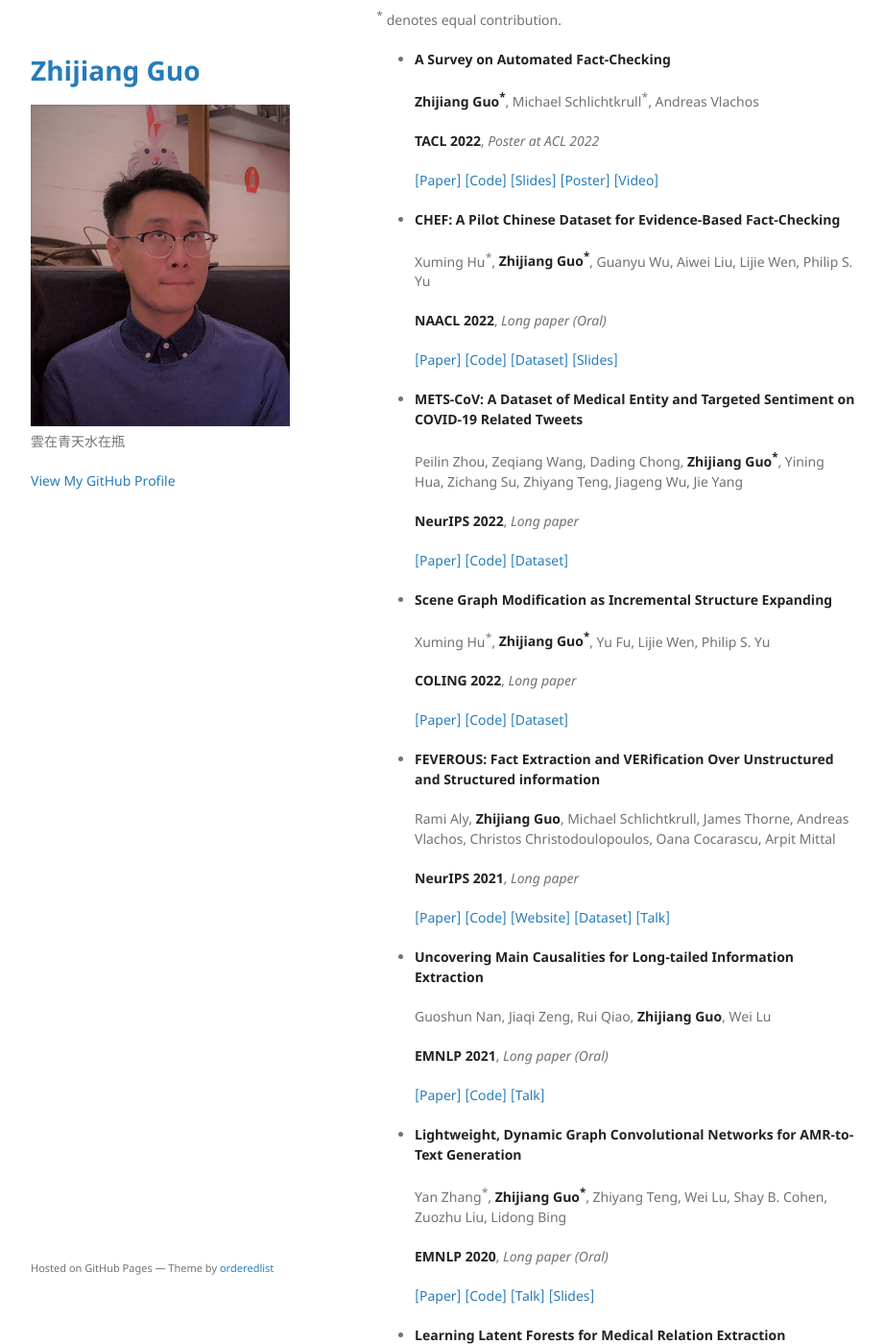
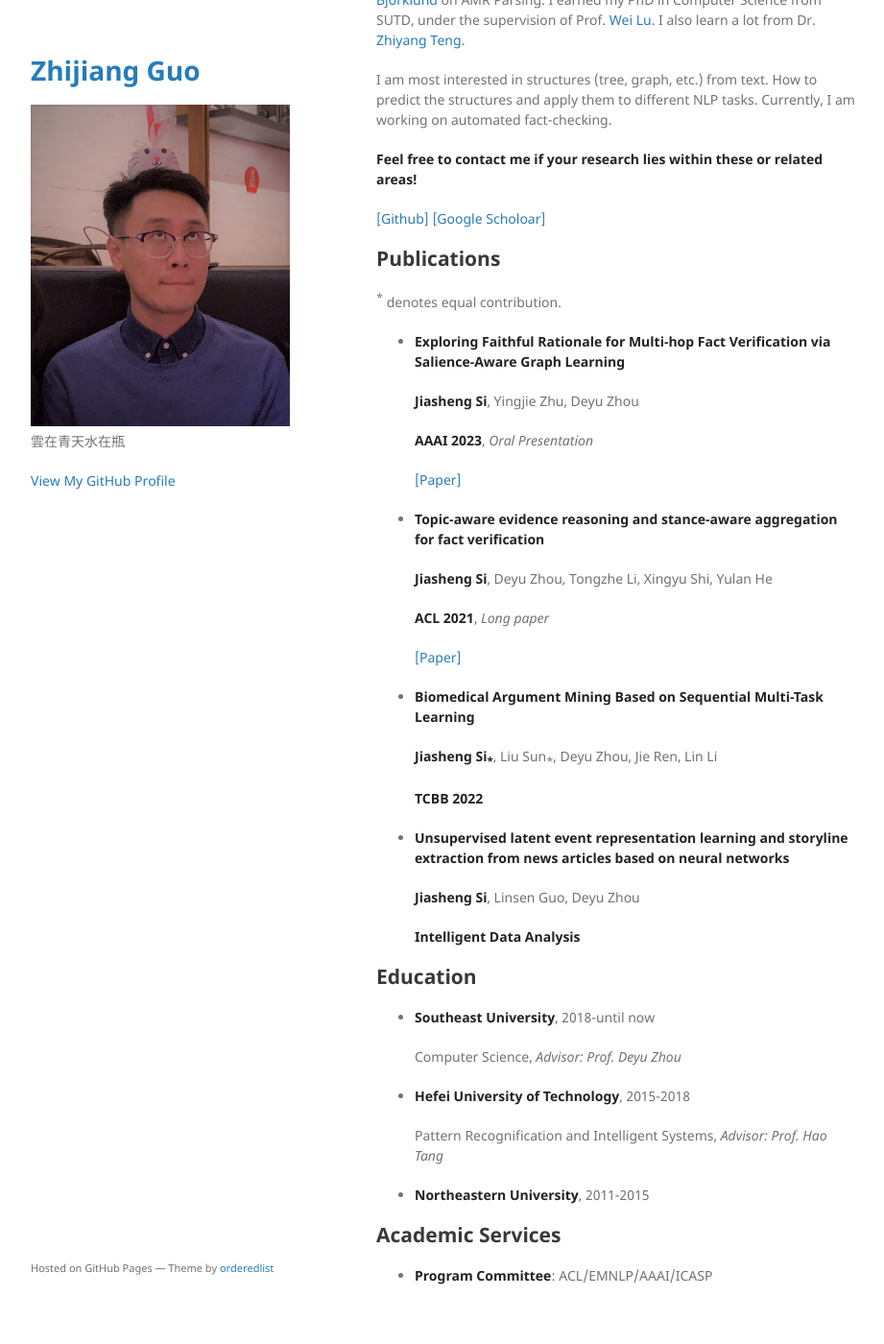
Before and after one commit to jasenchn/jasenchn.github.io, a Jekyll site: the page built from index.md, in a window 1280 px wide and 1400 px high, scrolled down 531 px. Shown: the whole window at 96% size, without its empty margins (178-1099 px from the left). Built offline with Jekyll 4.4.1, drawn with Linux system fonts in a browser that asks for light colours; our own code applies the rules of GitHub Pages for plain Markdown files; some of the changed text lies outside the part shown.

Commit message:
Update index.md

```diff
--- a/index.md
+++ b/index.md
@@ -4,6 +4,16 @@ layout: default
 
 
 ## About
+Hi! My name is Jiasheng Si (司加胜). I am a PHD candidate at the [PALM lab]（http://palm.seu.edu.cn/） at Southeast University, supervised by Prof.[Deyu Zhou](http://palm.seu.edu.cn/zhoudeyu/Home.html).
+
+I am interested in exploring structures from text, especially for Automatic Fact Verification and Argument Mining.
+
+**Feel free to contact me if your research lies within these or related areas!**
+[GITHUB]
+
+## Publications
+<sup>*</sup> denotes equal contribution.
+
 Hi! My name is Zhijiang Guo (郭志江). I am a Postdoc at the [Department of Computer Science and Technology](https://www.cst.cam.ac.uk/) at the University of Cambridge, working with Prof. [Andreas Vlachos](https://andreasvlachos.github.io//). I am also a member of the [Trinity College](https://www.trin.cam.ac.uk/).
 
 Before that, I was in ILCC at the University of Edinburgh, working with Prof. [Shay Cohen](http://homepages.inf.ed.ac.uk/scohen/), Prof. [Giorgio Satta](http://www.dei.unipd.it/~satta/), Prof. [Frank Drewes](https://www.umu.se/en/staff/frank-drewes/) and Prof. [Johanna Björklund](https://www.umu.se/en/staff/johanna-bjorklund/) on AMR Parsing. I earned my PhD in Computer Science from SUTD, under the supervision of Prof. [Wei Lu](https://istd.sutd.edu.sg/people/faculty/lu-wei).  I also learn a lot from Dr. [Zhiyang Teng](http://zeeeyang.github.io/).
@@ -12,136 +22,56 @@ I am most interested in structures (tree, graph, etc.) from text. How to predict
 
 **Feel free to contact me if your research lies within these or related areas!**
 
-[[Github]](https://github.com/Cartus) [[Linkedin]](https://www.linkedin.com/in/zhijiang-guo-aa032837/) [[Google Scholoar]](https://scholar.google.com/citations?hl=zh-CN&user=8b-u3icAAAAJ) [[Twitter]](https://twitter.com/ZhijiangG)
+[[Github]](https://github.com/Jasenchn) [[Google Scholoar]](https://[scholar.google.com/citations?hl=zh-CN&user=8b-u3icAAAAJ](https://scholar.google.com/citations?user=mla8MA4AAAAJ&hl=en))
 
 ## Publications
 
 <sup>*</sup> denotes equal contribution.
 
-- **A Survey on Automated Fact-Checking**
+- **Exploring Faithful Rationale for Multi-hop Fact Verification via Salience-Aware Graph Learning**
 
-  **Zhijiang Guo<sup>*</sup>**, Michael Schlichtkrull<sup>*</sup>, Andreas Vlachos
+  **Jiasheng Si**, Yingjie Zhu, Deyu Zhou
 
-  **TACL 2022**, *Poster at ACL 2022*
+  **AAAI 2023**, *Oral Presentation*
 
-  [[Paper]](https://direct.mit.edu/tacl/article/doi/10.1162/tacl_a_00454/109469/A-Survey-on-Automated-Fact-Checking) [[Code]](https://github.com/Cartus/Automated-Fact-Checking-Resources) [[Slides]](./docs/tacl_slides.pdf) [[Poster]](./docs/tacl_poster.pdf) [[Video]](https://drive.google.com/file/d/17KA4I7pNzitomH39TW0u-DnmF28Bx6_B/view?usp=sharing)
+  [[Paper]]([([https://arxiv.org/abs/2212.01060](https://arxiv.org/abs/2212.01060))](https://arxiv.org/abs/2212.01060))
 
-- **CHEF: A Pilot Chinese Dataset for Evidence-Based Fact-Checking**
+- **Topic-aware evidence reasoning and stance-aware aggregation for fact verification**
 
-  Xuming Hu<sup>*</sup>, **Zhijiang Guo<sup>*</sup>**, Guanyu Wu, Aiwei Liu, Lijie Wen, Philip S. Yu
+  **Jiasheng Si**, Deyu Zhou, Tongzhe Li, Xingyu Shi, Yulan He
 
-  **NAACL 2022**, *Long paper (Oral)*
+  **ACL 2021**, *Long paper*
 
-  [[Paper]](https://arxiv.org/pdf/2206.11863.pdf) [[Code]](https://github.com/THU-BPM/CHEF) [[Dataset]](https://drive.google.com/file/d/1QKe9i-yXDKh87p4ukRFSnzE03-hAzMto/view) [[Slides]](./docs/chef_slides.pdf)
+  [[Paper]]([https://arxiv.org/abs/2106.01191])
 
-- **METS-CoV: A Dataset of Medical Entity and Targeted Sentiment on COVID-19 Related Tweets**
+- **Biomedical Argument Mining Based on Sequential Multi-Task Learning**
 
-  Peilin Zhou, Zeqiang Wang, Dading Chong, **Zhijiang Guo<sup>*</sup>**, Yining Hua, Zichang Su, Zhiyang Teng, Jiageng Wu, Jie Yang
+  **Jiasheng Si<sub>*</sub>**, Liu Sun<sub>*</sub>, Deyu Zhou, Jie Ren, Lin Li
 
-  **NeurIPS 2022**, *Long paper*
+  **TCBB 2022**
 
-  [[Paper]](https://openreview.net/pdf?id=GP1Ncd8nTgn) [[Code]](https://github.com/YLab-Open/METS-CoV) [[Dataset]](https://github.com/YLab-Open/METS-CoV)
+- **Unsupervised latent event representation learning and storyline extraction from news articles based on neural networks**
 
-- **Scene Graph Modification as Incremental Structure Expanding**
+  **Jiasheng Si**, Linsen Guo, Deyu Zhou
 
-  Xuming Hu<sup>*</sup>, **Zhijiang Guo<sup>*</sup>**, Yu Fu, Lijie Wen, Philip S. Yu
-
-  **COLING 2022**, *Long paper*
-
-  [[Paper]](https://arxiv.org/pdf/2209.09093.pdf) [[Code]](https://github.com/THU-BPM/SGM) [[Dataset]](https://github.com/THU-BPM/SGM)
-
-- **FEVEROUS: Fact Extraction and VERification Over Unstructured and Structured information**
-
-  Rami Aly, **Zhijiang Guo**, Michael Schlichtkrull, James Thorne, Andreas Vlachos, Christos Christodoulopoulos, Oana Cocarascu, Arpit Mittal
-
-  **NeurIPS 2021**, *Long paper*
-
-  [[Paper]](https://arxiv.org/abs/2106.05707) [[Code]](https://github.com/Raldir/FEVEROUS) [[Website]](https://fever.ai/) [[Dataset]](https://fever.ai/resources.html) [[Talk]](https://slideslive.com/38969445/feverous-fact-extraction-and-verification-over-unstructured-and-structured-information?ref=speaker-36627)
-
-- **Uncovering Main Causalities for Long-tailed Information Extraction**
-
-  Guoshun Nan, Jiaqi Zeng, Rui Qiao, **Zhijiang Guo**, Wei Lu
-
-  **EMNLP 2021**, *Long paper (Oral)*
-
-   [[Paper]](https://arxiv.org/pdf/2109.05213.pdf) [[Code]](https://github.com/HeyyyyyyG/CFIE) [[Talk]](https://aclanthology.org/2021.emnlp-main.763.mp4)
-
-- **Lightweight, Dynamic Graph Convolutional Networks for AMR-to-Text Generation**
-
-  Yan Zhang<sup>*</sup>, **Zhijiang Guo<sup>*</sup>**, Zhiyang Teng, Wei Lu, Shay B. Cohen, Zuozhu Liu, Lidong Bing
-
-  **EMNLP 2020**, *Long paper (Oral)*
-
-  [[Paper]](https://arxiv.org/pdf/2010.04383.pdf) [[Code]](https://github.com/yanzhang92/LDGCNs) [[Talk]](https://slideslive.com/38939199/lightweight-dynamic-graph-convolutional-networks-for-amrtotext-generation)  [[Slides]](./docs/LDGCN.pdf)
-
-- **Learning Latent Forests for Medical Relation Extraction**
-
-  **Zhijiang Guo<sup>*</sup>**, Guoshun Nan<sup>*</sup>, Wei Lu, Shay B. Cohen
-
-  **IJCAI 2020**, *Long paper (Oral)*
-
-  [[Paper]](https://www.ijcai.org/Proceedings/2020/0505.pdf) [[Code]](https://github.com/Cartus/Latent-Forests) [[Talk]](https://www.ijcai.org/proceedings/2020/video/26651) [[Slides]](./docs/IJCAI2020.pdf) [[PPT]](./docs/IJCAI2020.pptx) [[Poster]](./docs/IJCAI2020_poster.pdf)
-
-- **Reasoning with Latent Structure Refinement for Document-Level Relation Extraction**
-
-  Guoshun Nan<sup>*</sup>, **Zhijiang Guo<sup>*</sup>**, Ivan Sekulic, Wei Lu
-
-  **ACL 2020**, *Long paper (Oral)*
-
-  [[Paper]](https://arxiv.org/pdf/2005.06312.pdf) [[Code]](https://github.com/nanguoshun/LSR) [[Talk]](https://slideslive.com/38929374/reasoning-with-latent-structure-refinement-for-documentlevel-relation-extraction)  [[Slides]](./docs/LSR.pdf)
-
-- **Densely Connected Graph Convolutional Networks for Graph-to-Sequence Learning**
-
-  **Zhijiang Guo<sup>*</sup>**, Yan Zhang<sup>*</sup>, Zhiyang Teng, Wei Lu
-
-  **TACL 2019**, *Oral at ACL 2019*
-
-  [[Paper]](https://arxiv.org/pdf/1908.05957.pdf) [[Code]](https://github.com/Cartus/DCGCN) [[Talk]](https://vimeo.com/385210377) [[Slides]](./docs/DCGCN.pdf)
-
-- **Attention Guided Graph Convolutional Networks for Relation Extraction**
-
-  **Zhijiang Guo<sup>*</sup>**, Yan Zhang<sup>*</sup>, Wei Lu
-
-  **ACL 2019**, *Long Paper (Oral)*
-
-   [[Paper]](https://www.aclweb.org/anthology/P19-1024.pdf) [[Code]](https://github.com/Cartus/AGGCN) [[Talk]](https://vimeo.com/383992004) [[Slides]](./docs/AGGCN.pdf)
-
-- **Better Transition-Based AMR Parsing with a Refined Search Space**
-
-  **Zhijiang Guo**, Wei Lu
-
-  **EMNLP 2018**, *Long Paper (Poster)*
-
-  [[Paper]](https://www.aclweb.org/anthology/D18-1198.pdf) [[Code]](https://github.com/Cartus/AMR-Parser) [[Poster]](./docs/poster.pptx)
+  **Intelligent Data Analysis**
 
 
-## Thesis
-- **Learning with Graphs in Natural Language Processing**
-
-  **Zhijiang Guo**
-
-  *PhD Thesis*
-
-  [[Paper]](./docs/thesis.pdf) [[Slides]](./docs/thesis_slides.pdf)
 
 
 ## Education
 
-- **The University of Edinburgh**, 2019-2020
+- **Southeast University**, 2018-until now
 
-  Computer Science, *Advisor: Prof. Shay Cohen*
+  Computer Science, *Advisor: Prof. Deyu Zhou*
 
-- **Singapore University of Technology and Design**, 2016-2020
+- **Hefei University of Technology**, 2015-2018
 
-  Computer Science, *Advisor: Prof. Wei Lu*
+  Pattern Recognification and Intelligent Systems, *Advisor: Prof. Hao Tang*
 
-- **Sun Yat-sen University**, 2010-2014
+- **Northeastern University**, 2011-2015
 
 
 
 ## Academic Services
-
-- **Area Chair**: EMNLP 2022
-- **Senior Program Committee**: AAAI 2023, IJCAI 2021
-- **Program Committee**: ACL ARR/ACL/EMNLP/NAACL/NeurIPS/ICLR/COLING/EACL/AAAI/IJCAI/AKBC/ACML
-- **Journal**: TALLIP/TASLP/TOIS/Neural Computing/Natural Language Engineering/Database/Machine Learning/AI Communications
+- **Program Committee**: ACL/EMNLP/AAAI/ICASP
```
